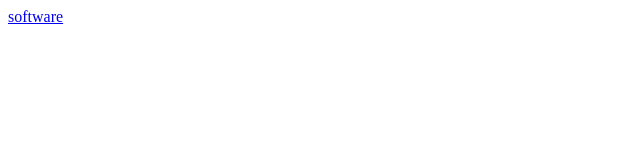
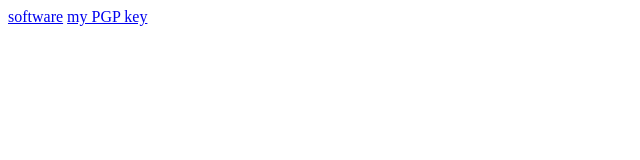
Before and after one commit to bkazemi/bkazemi.github.io, a plain HTML site: page index.html in a window 1280 px wide. Shown: the whole page, without its empty margins (0-640 px from the left). Drawn offline with Linux system fonts and the light colour scheme.

Commit message:
add PGP key

```diff
--- a/index.html
+++ b/index.html
@@ -5,4 +5,5 @@
     <title>bkazemi</title>
   </head>
   <a title='software' href='/sw'>software</a>
+  <a title='my PGP key' href='/b.asc'>my PGP key</a>
 </html>
```
Also changed, not shown: 1 other file.
